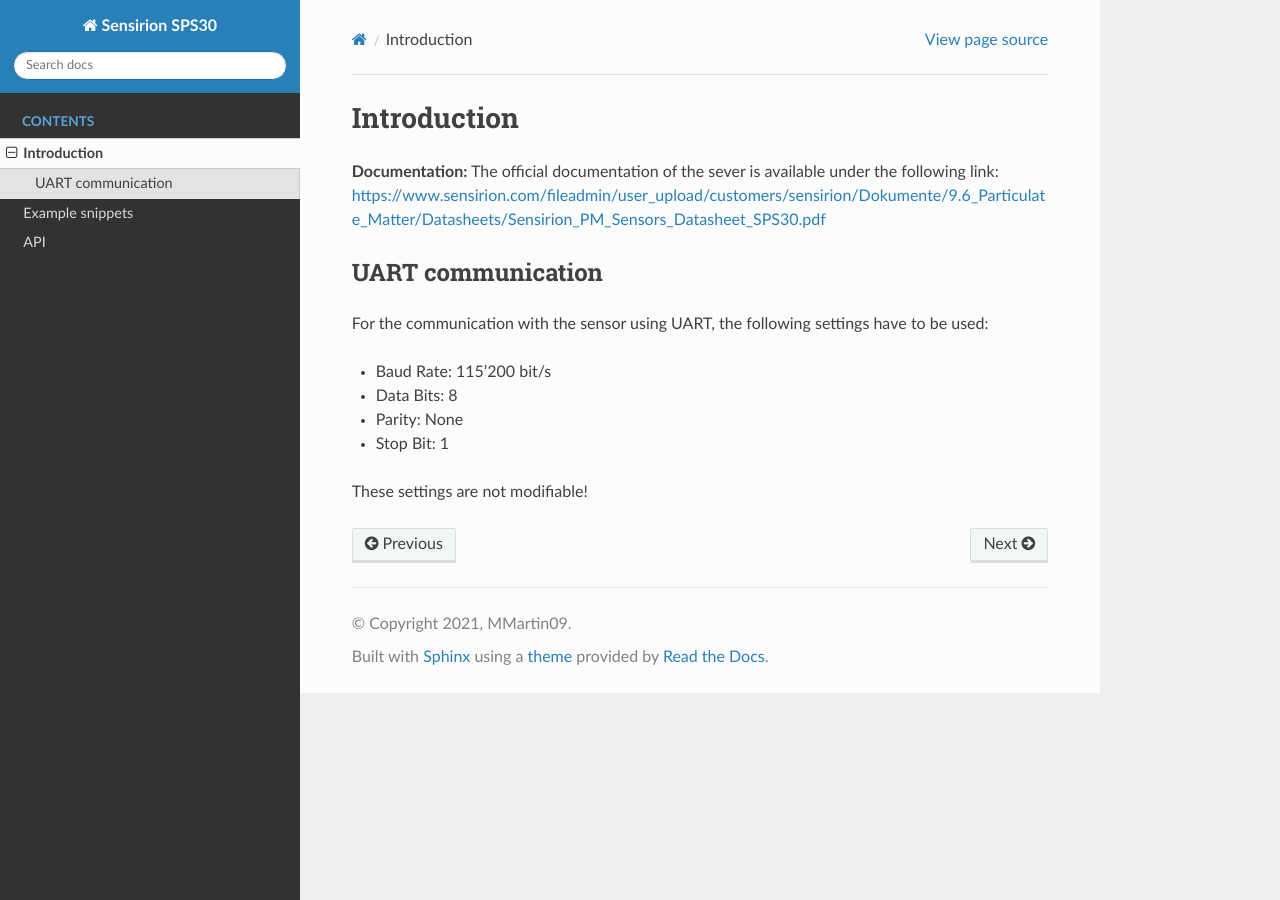
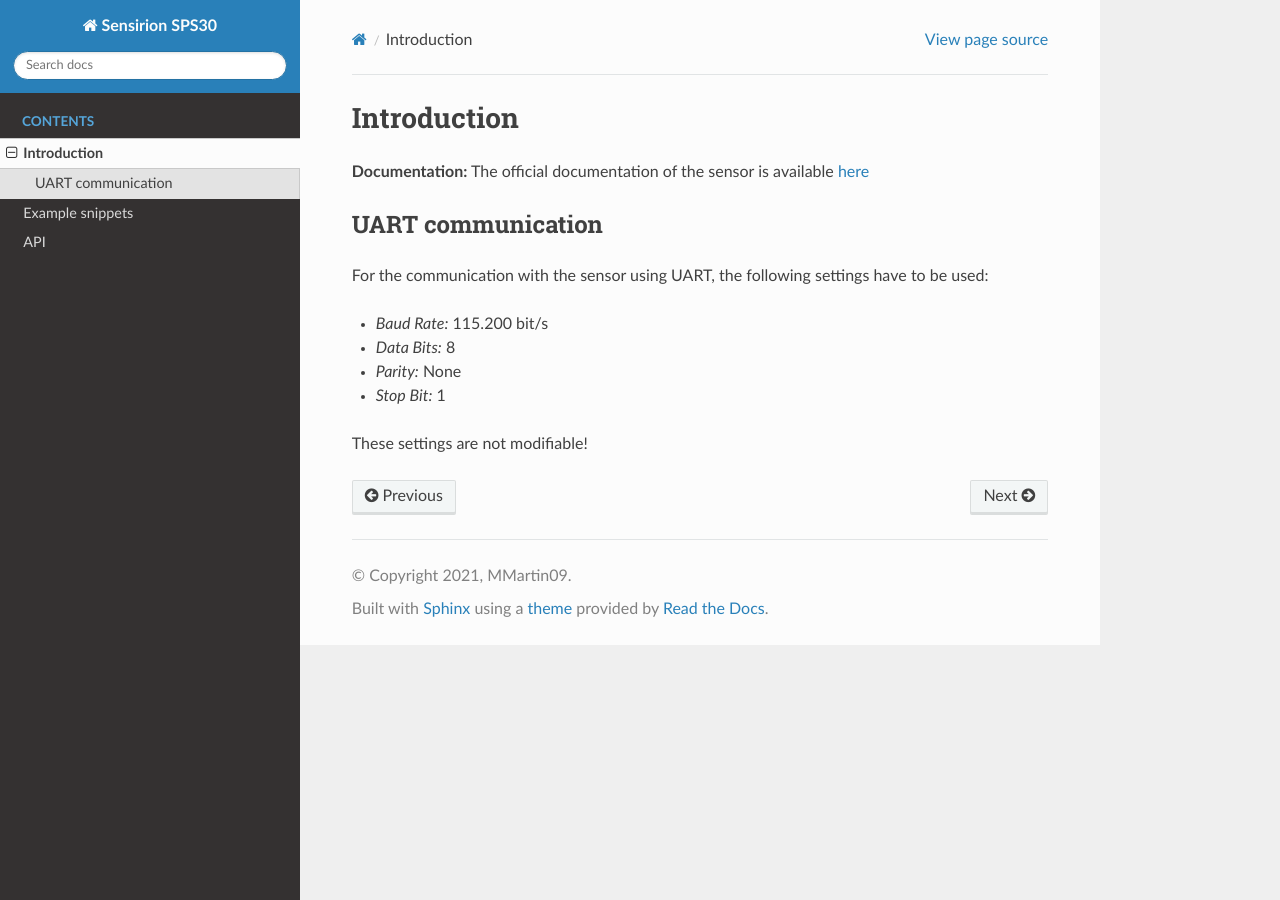
Before and after one commit to MMartin09/sensirion-sps30, a Sphinx documentation site: the page built from docs/introduction.rst, in a window 1280 px wide. Built offline with Sphinx 7.4.7 and the Read the Docs theme 2.0.0, drawn with Linux system fonts in a browser that asks for light colours.

Commit message:
Fix formatting of documentation

```diff
--- a/docs/introduction.rst
+++ b/docs/introduction.rst
@@ -2,17 +2,16 @@
 Introduction
 ============
 
-**Documentation:** The official documentation of the sever is available under the following link:
-https://www.sensirion.com/fileadmin/user_upload/customers/sensirion/Dokumente/9.6_Particulate_Matter/Datasheets/Sensirion_PM_Sensors_Datasheet_SPS30.pdf
+**Documentation:** The official documentation of the sensor is available `here <https://www.sensirion.com/fileadmin/user_upload/customers/sensirion/Dokumente/9.6_Particulate_Matter/Datasheets/Sensirion_PM_Sensors_Datasheet_SPS30.pdf>`_
 
 UART communication
 ------------------
 
 For the communication with the sensor using UART, the following settings have to be used:
 
-- Baud Rate: 115'200 bit/s
-- Data Bits: 8
-- Parity: None
-- Stop Bit: 1
+- *Baud Rate:* 115.200 bit/s
+- *Data Bits:* 8
+- *Parity:* None
+- *Stop Bit:* 1
 
 These settings are not modifiable!
```
